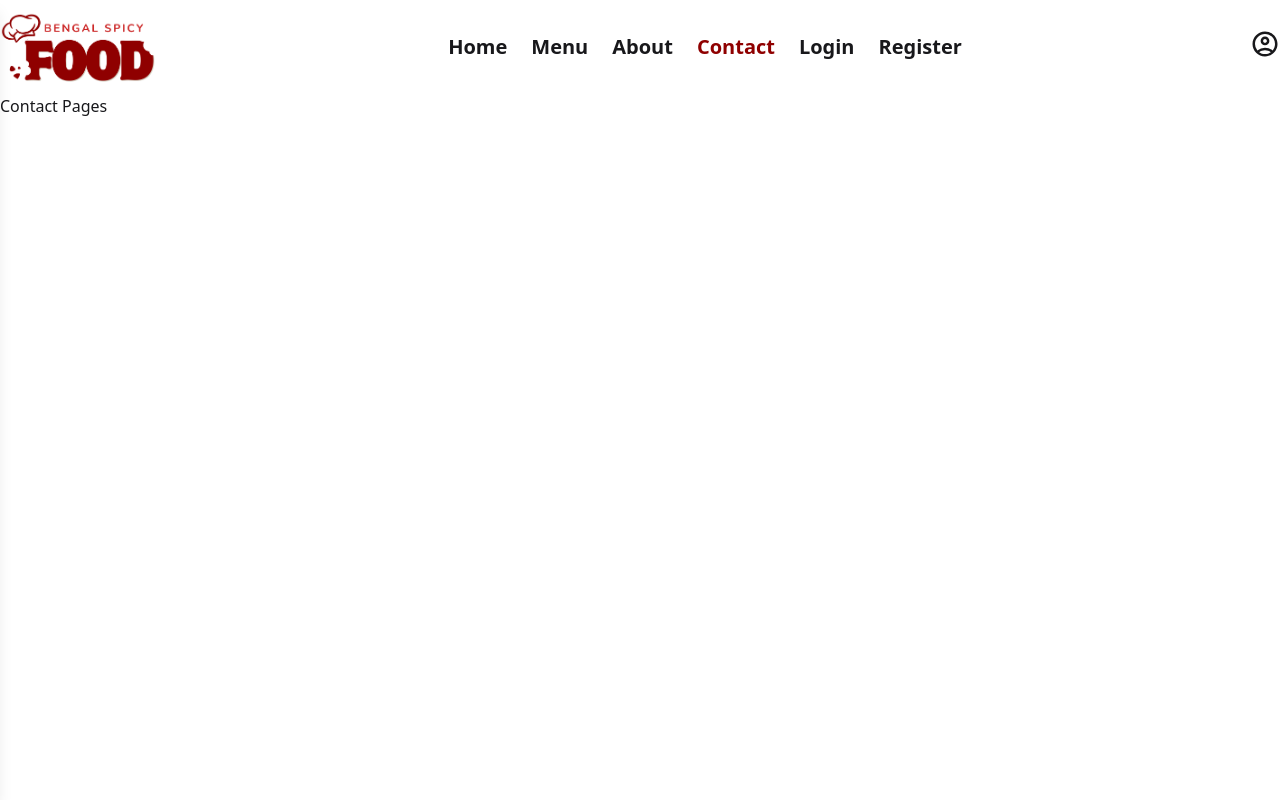
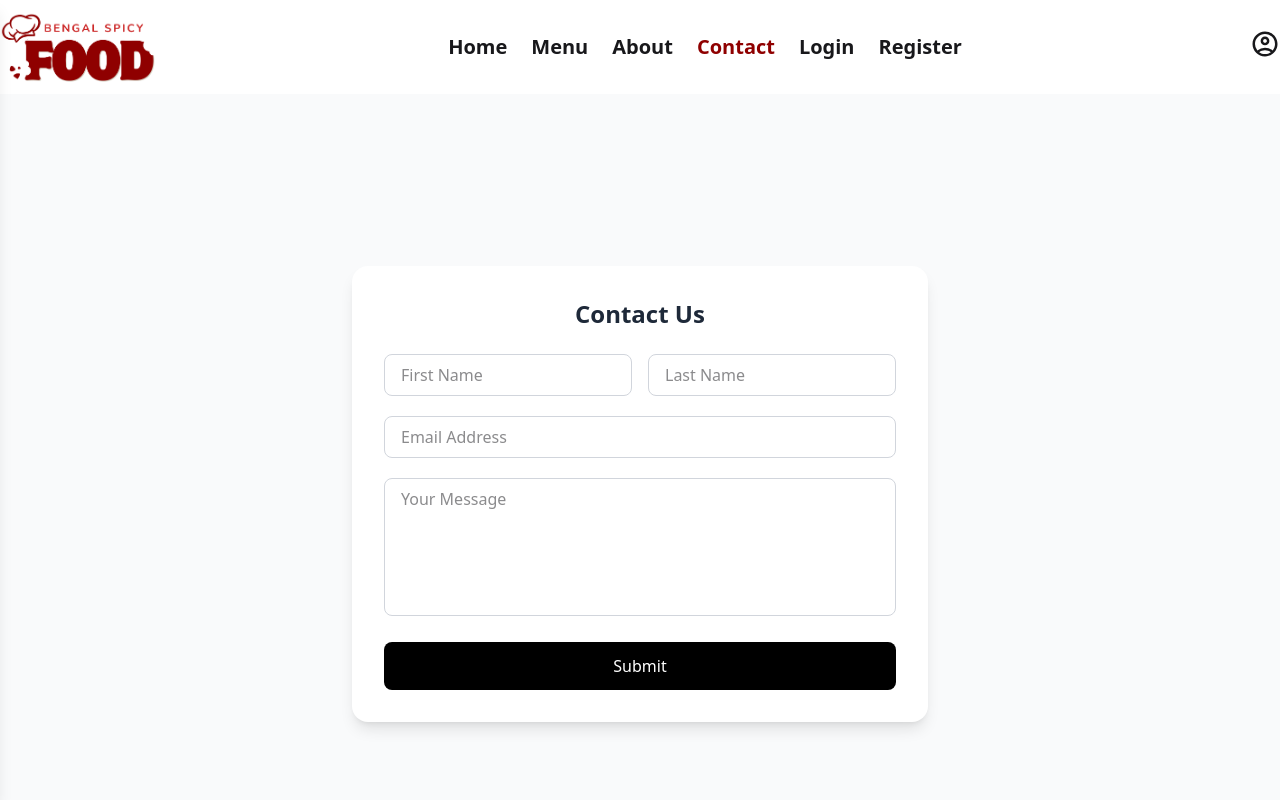
Before and after one commit to ibrahimkayum18/Resturant-Management-Frontend, a React (Vite) app: page /contact in a window 1280 px wide. Shown: the top 800 px of the page. Built offline with nearby package versions, Linux system fonts and the light colour scheme; no server answers.

Commit message:
Contact form added

```diff
--- a/src/pages/regular_pages/Contact/Contact.jsx
+++ b/src/pages/regular_pages/Contact/Contact.jsx
@@ -1,11 +1,126 @@
-
+import { useState } from "react";
+import axios from "axios";
 
 const Contact = () => {
-    return (
-        <div>
-            Contact Pages
-        </div>
-    );
+  const [formData, setFormData] = useState({
+    firstName: "",
+    lastName: "",
+    email: "",
+    message: "",
+  });
+
+  const [loading, setLoading] = useState(false);
+  const [success, setSuccess] = useState("");
+  const [error, setError] = useState("");
+
+  const handleChange = (e) => {
+    setFormData({
+      ...formData,
+      [e.target.name]: e.target.value,
+    });
+  };
+
+  const handleSubmit = async (e) => {
+    e.preventDefault();
+    setLoading(true);
+    setSuccess("");
+    setError("");
+
+    try {
+      const res = await axios.post(
+        "http://localhost:5000/api/contact",
+        formData
+      );
+
+      if (res.data.success) {
+        setSuccess("Your message has been sent successfully.");
+        setFormData({
+          firstName: "",
+          lastName: "",
+          email: "",
+          message: "",
+        });
+      }
+    } catch (err) {
+      setError("Something went wrong. Please try again.", err.message);
+    } finally {
+      setLoading(false);
+    }
+  };
+
+  return (
+    <section className="min-h-screen flex items-center justify-center bg-gray-50 px-4">
+      <div className="w-full max-w-xl bg-white shadow-lg rounded-2xl p-8">
+        <h2 className="text-2xl font-semibold text-gray-800 mb-6 text-center">
+          Contact Us
+        </h2>
+
+        {success && (
+          <p className="mb-4 text-sm text-green-600 text-center">
+            {success}
+          </p>
+        )}
+
+        {error && (
+          <p className="mb-4 text-sm text-red-600 text-center">
+            {error}
+          </p>
+        )}
+
+        <form onSubmit={handleSubmit} className="space-y-5">
+          <div className="grid grid-cols-1 md:grid-cols-2 gap-4">
+            <input
+              type="text"
+              name="firstName"
+              placeholder="First Name"
+              value={formData.firstName}
+              onChange={handleChange}
+              required
+              className="w-full rounded-lg border border-gray-300 px-4 py-2 focus:outline-none focus:ring-2 focus:ring-black"
+            />
+
+            <input
+              type="text"
+              name="lastName"
+              placeholder="Last Name"
+              value={formData.lastName}
+              onChange={handleChange}
+              required
+              className="w-full rounded-lg border border-gray-300 px-4 py-2 focus:outline-none focus:ring-2 focus:ring-black"
+            />
+          </div>
+
+          <input
+            type="email"
+            name="email"
+            placeholder="Email Address"
+            value={formData.email}
+            onChange={handleChange}
+            required
+            className="w-full rounded-lg border border-gray-300 px-4 py-2 focus:outline-none focus:ring-2 focus:ring-black"
+          />
+
+          <textarea
+            name="message"
+            placeholder="Your Message"
+            rows="5"
+            value={formData.message}
+            onChange={handleChange}
+            required
+            className="w-full rounded-lg border border-gray-300 px-4 py-2 resize-none focus:outline-none focus:ring-2 focus:ring-black"
+          />
+
+          <button
+            type="submit"
+            disabled={loading}
+            className="w-full bg-black text-white py-3 rounded-lg font-medium hover:bg-gray-900 transition disabled:opacity-50 disabled:cursor-not-allowed"
+          >
+            {loading ? "Sending..." : "Submit"}
+          </button>
+        </form>
+      </div>
+    </section>
+  );
 };
 
 export default Contact;
```
